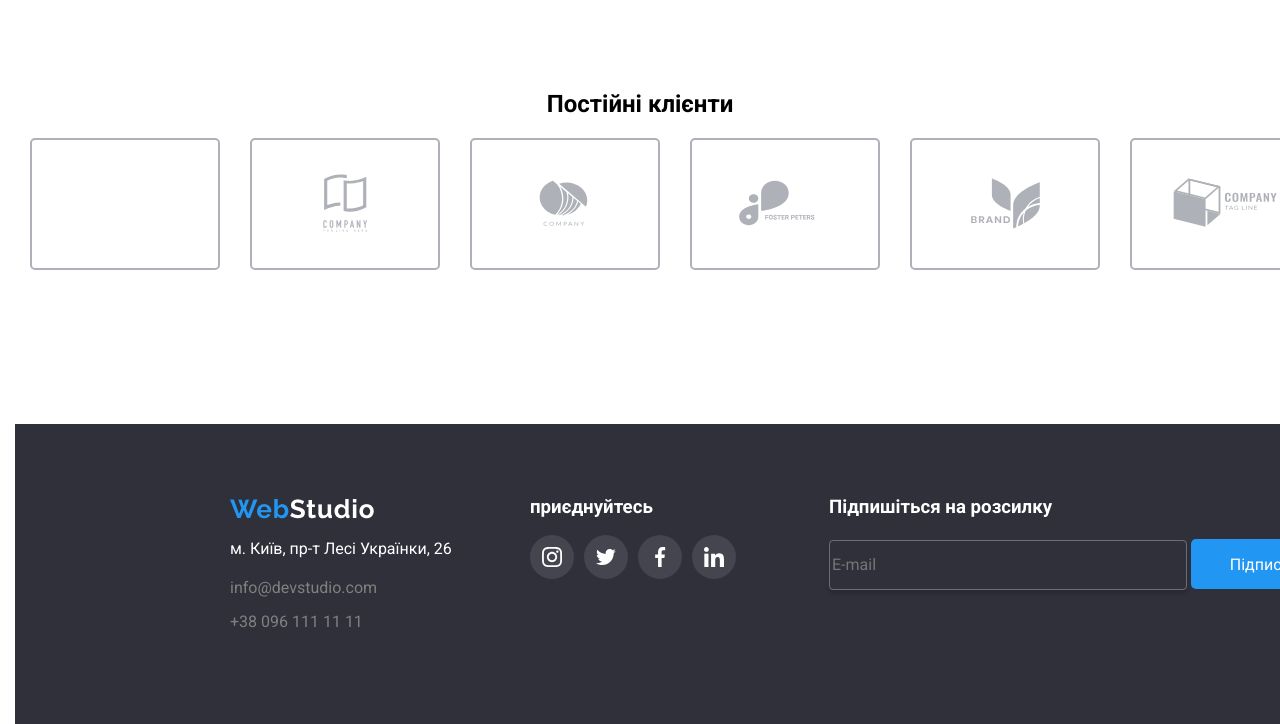
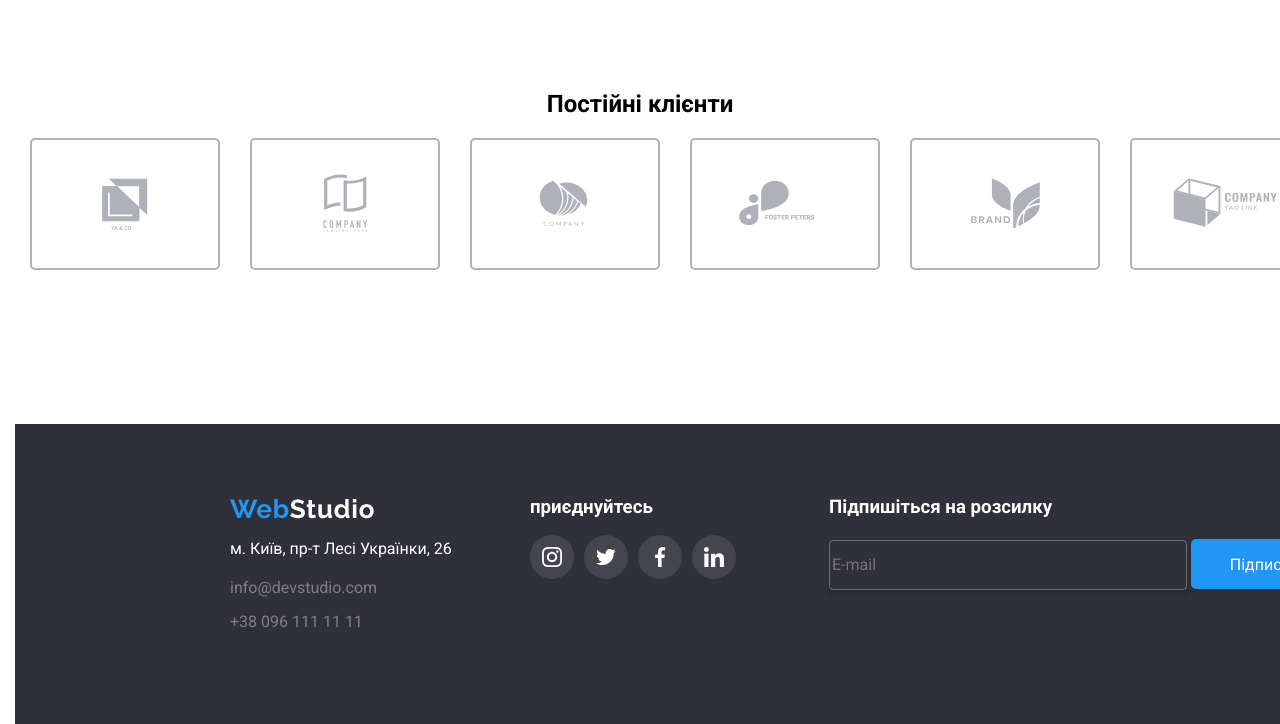
Before and after one commit to iwan20131202/hw--12, a plain HTML site: page index.html in a window 1280 px wide. Shown: the part 2157-2881 px from the top of the page. Drawn offline with Linux system fonts and the light colour scheme; the site is published under a folder, as on GitHub Pages, so addresses that start at the root find nothing.

Commit message:
Update index.html

```diff
--- a/index.html
+++ b/index.html
@@ -253,7 +253,7 @@
       <section  >
         <h2>Постійні клієнти</h2>
         <ul class="ul-li-svg">
-          <li class="li-svg transform"> <svg class="gr transform"><use  href="/icomon/symbol-defs.svg#icon-gr1"></use></svg></li>
+          <li class="li-svg transform"> <svg class="gr transform"><use  href="./icomon/symbol-defs.svg#icon-gr1"></use></svg></li>
           <li> <svg class="gr transform"><use  href="./icomon/symbol-defs.svg#icon-gr2"></use></svg></li>
           <li> <svg class="gr transform"><use  href="./icomon/symbol-defs.svg#icon-gr3"></use></svg></li>
           <li> <svg class="gr transform"><use  href="./icomon/symbol-defs.svg#icon-gr4"></use></svg></li>
```
